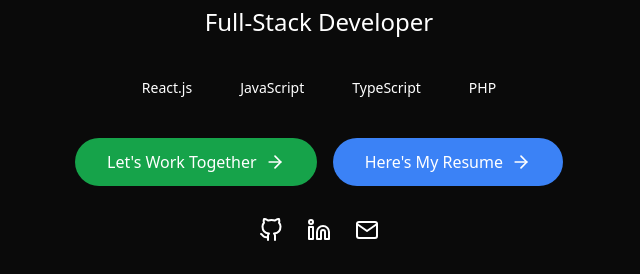
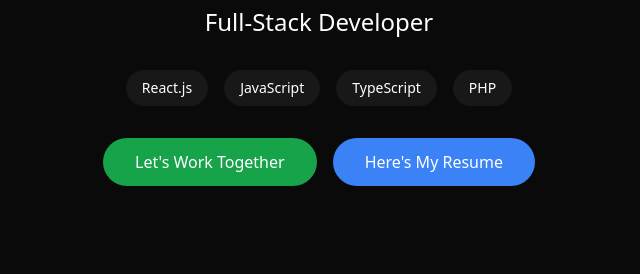
Before and after one commit to mainak1023/Portfolio2.0, a React (Vite) app: page / in a window 1280 px wide. Shown: the part 526-800 px from the top of the page, without its empty margins (321-961 px from the left). Built offline with nearby package versions, Linux system fonts and the light colour scheme.

Commit message:
Fxing the Hero section

```diff
--- a/src/components/Hero.tsx
+++ b/src/components/Hero.tsx
@@ -28,7 +28,7 @@ export function Hero() {
             {skills.map((skill) => (
               <span
                 key={skill}
-                className={`bg-card dark:bg-card-dark px-4 py-2 rounded-full text-sm text-muted dark:text-muted-dark transition-all duration-300 ${
+                className={`bg-[#1a1a1a]/90 dark:bg-[#1a1a1a]/90 px-4 py-2 rounded-full text-sm text-muted dark:text-muted-dark transition-all duration-300 hover:cursor-pointer ${
                   hoveredSkill === skill ? "scale-110" : ""
                 }`}
                 onMouseEnter={() => setHoveredSkill(skill)}
@@ -44,7 +44,7 @@ export function Hero() {
               className="inline-flex items-center gap-2 bg-green-600 dark:bg-green-600 text-primary-foreground dark:text-primary-foreground-dark px-8 py-3 rounded-full hover:bg-green-700 dark:hover:bg-green-700 transition-all duration-300 transform hover:scale-105"
             >
               Let's Work Together
-              <ArrowRight className="w-5 h-5" />
+
             </a>
             <a
               href="https://drive.google.com/file/d/1wloAj2QOjwcKgaD-Zw9dgzGjcgM3nnIH/view?usp=sharing"
@@ -53,72 +53,10 @@ export function Hero() {
               className="inline-flex items-center gap-2 bg-primary dark:bg-primary-dark text-primary-foreground dark:text-primary-foreground-dark px-8 py-3 rounded-full hover:bg-primary-hover dark:hover:bg-primary-hover-dark transition-all duration-300 transform hover:scale-105"
             >
               Here's My Resume
-              <ArrowRight className="w-5 h-5" />
+
             </a>
           </div>
-          <div className="flex justify-center gap-6">
-            <a
-              href="https://github.com/yourusername"
-              target="_blank"
-              rel="noopener noreferrer"
-              className="text-foreground dark:text-foreground-dark hover:text-primary dark:hover:text-primary-dark transition-colors duration-300"
-            >
-              <svg
-                xmlns="http://www.w3.org/2000/svg"
-                width="24"
-                height="24"
-                viewBox="0 0 24 24"
-                fill="none"
-                stroke="currentColor"
-                strokeWidth="2"
-                strokeLinecap="round"
-                strokeLinejoin="round"
-              >
-                <path d="M9 19c-5 1.5-5-2.5-7-3m14 6v-3.87a3.37 3.37 0 0 0-.94-2.61c3.14-.35 6.44-1.54 6.44-7A5.44 5.44 0 0 0 20 4.77 5.07 5.07 0 0 0 19.91 1S18.73.65 16 2.48a13.38 13.38 0 0 0-7 0C6.27.65 5.09 1 5.09 1A5.07 5.07 0 0 0 5 4.77a5.44 5.44 0 0 0-1.5 3.78c0 5.42 3.3 6.61 6.44 7A3.37 3.37 0 0 0 9 18.13V22"></path>
-              </svg>
-            </a>
-            <a
-              href="https://linkedin.com/in/yourusername"
-              target="_blank"
-              rel="noopener noreferrer"
-              className="text-foreground dark:text-foreground-dark hover:text-primary dark:hover:text-primary-dark transition-colors duration-300"
-            >
-              <svg
-                xmlns="http://www.w3.org/2000/svg"
-                width="24"
-                height="24"
-                viewBox="0 0 24 24"
-                fill="none"
-                stroke="currentColor"
-                strokeWidth="2"
-                strokeLinecap="round"
-                strokeLinejoin="round"
-              >
-                <path d="M16 8a6 6 0 0 1 6 6v7h-4v-7a2 2 0 0 0-2-2 2 2 0 0 0-2 2v7h-4v-7a6 6 0 0 1 6-6z"></path>
-                <rect x="2" y="9" width="4" height="12"></rect>
-                <circle cx="4" cy="4" r="2"></circle>
-              </svg>
-            </a>
-            <a
-              href="mailto:your.email@example.com"
-              className="text-foreground dark:text-foreground-dark hover:text-primary dark:hover:text-primary-dark transition-colors duration-300"
-            >
-              <svg
-                xmlns="http://www.w3.org/2000/svg"
-                width="24"
-                height="24"
-                viewBox="0 0 24 24"
-                fill="none"
-                stroke="currentColor"
-                strokeWidth="2"
-                strokeLinecap="round"
-                strokeLinejoin="round"
-              >
-                <path d="M4 4h16c1.1 0 2 .9 2 2v12c0 1.1-.9 2-2 2H4c-1.1 0-2-.9-2-2V6c0-1.1.9-2 2-2z"></path>
-                <polyline points="22,6 12,13 2,6"></polyline>
-              </svg>
-            </a>
-          </div>
+
         </div>
       </div>
     </section>
```
